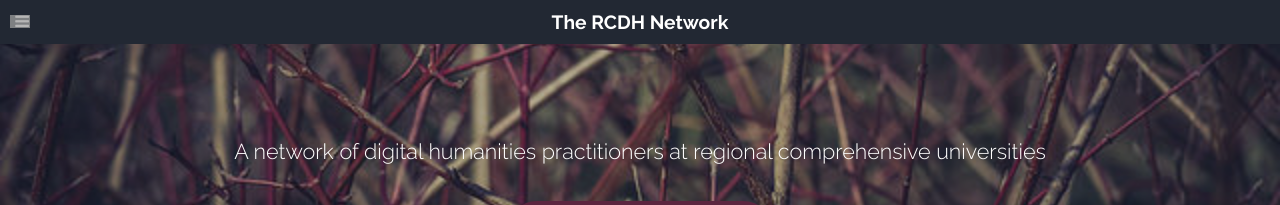
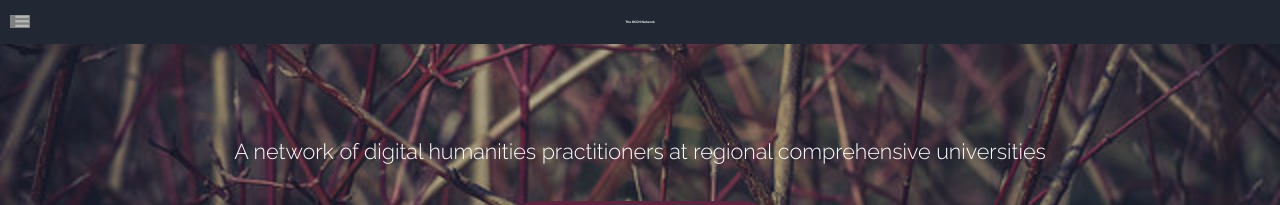
Before and after one commit to roopikarisam/networkingrcs, a Jekyll site: the page built from index.html, in a window 1280 px wide. Shown: the top 205 px of the page. Built offline with Jekyll 4.4.1, drawn with Linux system fonts in a browser that asks for light colours; the list of posts is cut into pages by our own code; grey boxes are pictures that could not be loaded.

Commit message:
Changed title size

```diff
--- a/_layouts/default.html
+++ b/_layouts/default.html
@@ -33,7 +33,6 @@
 							<div class="8u">
 								<section>
 									<header class="major">
-
 										<span class="byline">The Regional Comprehensive Digital Humanities Network has been made possible in part by the National Endowment for the Humanities: Exploring the human endeavor and the Institute of Museum and Library Services.</span>
 
 										<br> <br>
@@ -47,8 +46,6 @@
 										</section>
 										<section class="6u">
 											<ul class="default">
-
-
 											</ul>
 										</section>
 									</div>
@@ -56,15 +53,11 @@
 							</div>
 							<div class="4u">
 								<section>
-
 									<ul class="contact">
 										<a href="#" class="image feature"><img src="{{ site.baseurl }}/assets/images/nehlogohorizontal.png" alt=""></a>
-										<a href="#" class="image feature"><img src="{{ site.baseurl }}/assets/images/imlslogo.png" alt=""></a>						<span class="phone"></span>
-											<span></span>
-										</li>
-									</ul>
-								</section>
-							</div>
+										<a href="#" class="image feature"><img src="{{ site.baseurl }}/assets/images/imlslogo.png" alt=""></a>
+							</ul>
+								</section>							</div>
 						</div>
 
 					<!-- Copyright -->
--- a/assets/css/style-narrower.css
+++ b/assets/css/style-narrower.css
@@ -37,7 +37,7 @@
 			position: relative;
 			font-weight: 700;
 			text-align: center;
-			font-size: 1.2em;
+			font-size: .2em;
 			color: #fff;
 			z-index: 1;
 		}
```
Also changed, not shown: 10 other files.
